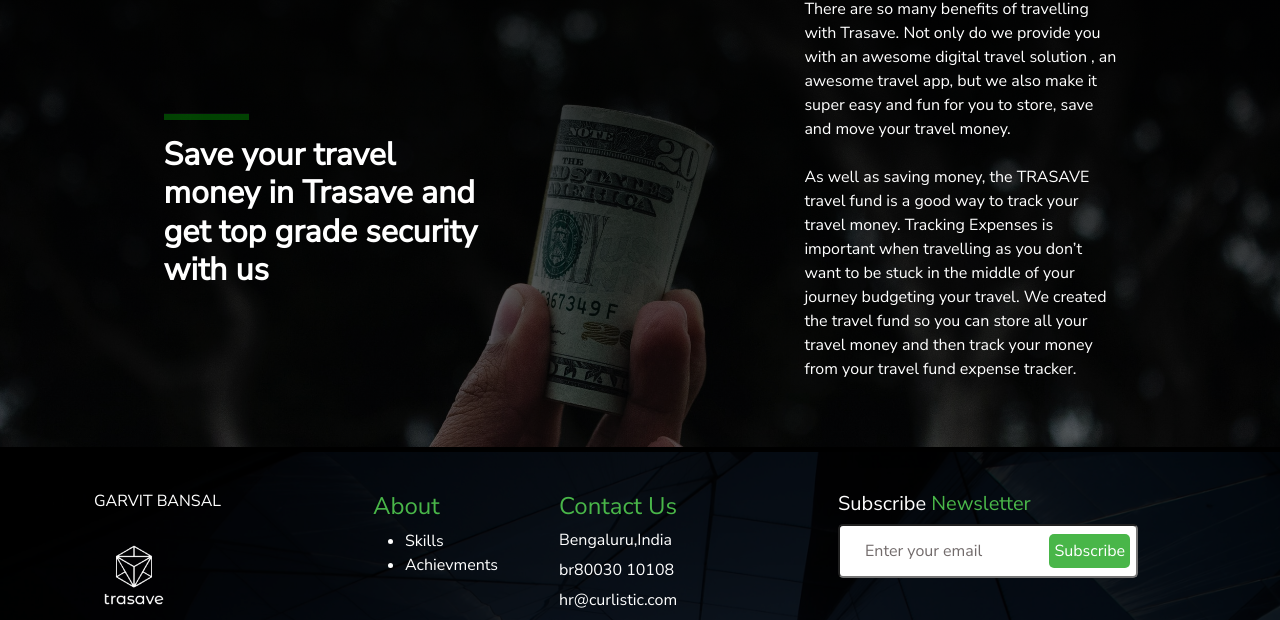
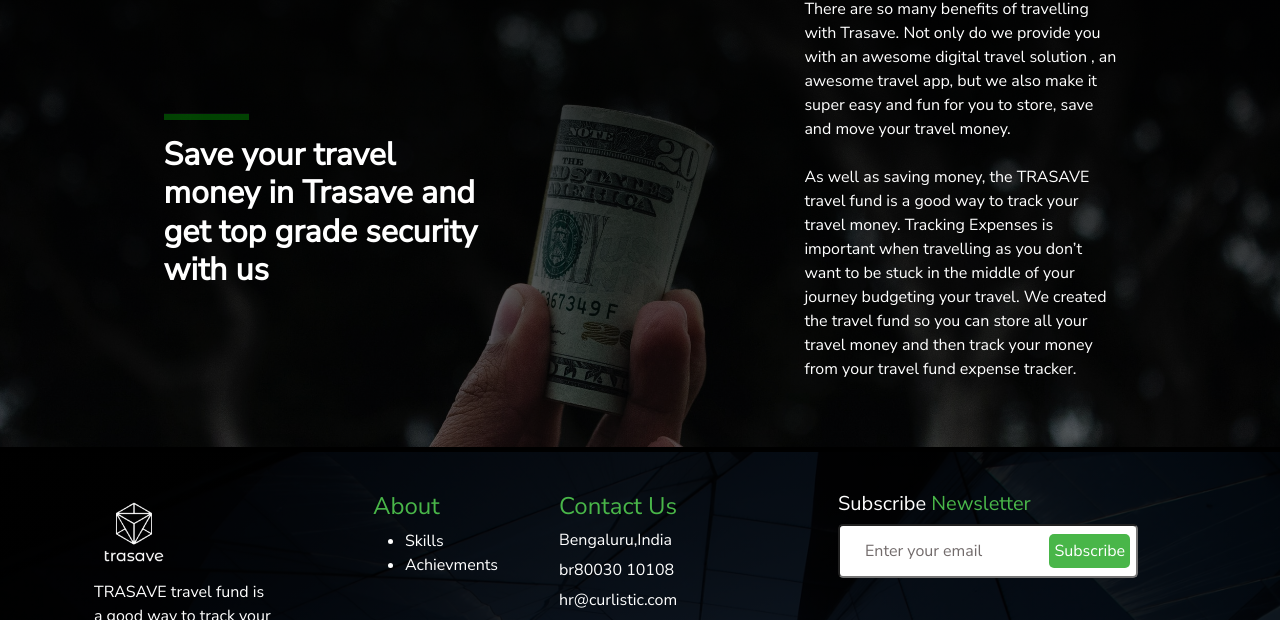
Before and after one commit to GarvitBansal292712/Atomic-House-Assignment, a plain HTML site: page index.html in a window 1280 px wide. Shown: the part 1307-1927 px from the top of the page. Drawn offline with nearby package versions, Linux system fonts and the light colour scheme; a web font is replaced by a local one.

Commit message:
Minor changes made

```diff
--- a/index.html
+++ b/index.html
@@ -209,9 +209,7 @@
                 <div class="row">
                     <!-- Grid column -->
                     <div class="col-md-3 col-lg-3 col-xl-3 mx-auto mt-3">
-                        <h6 class="text-uppercase mb-4 font-weight-bold">
-                            Garvit Bansal
-                        </h6>
+
                         <a href="index.html"><img src="images/trasave1.png" width="80" height="80" alt=""
                                 style="margin-bottom: 8px;"></a>
                         <p>
```
